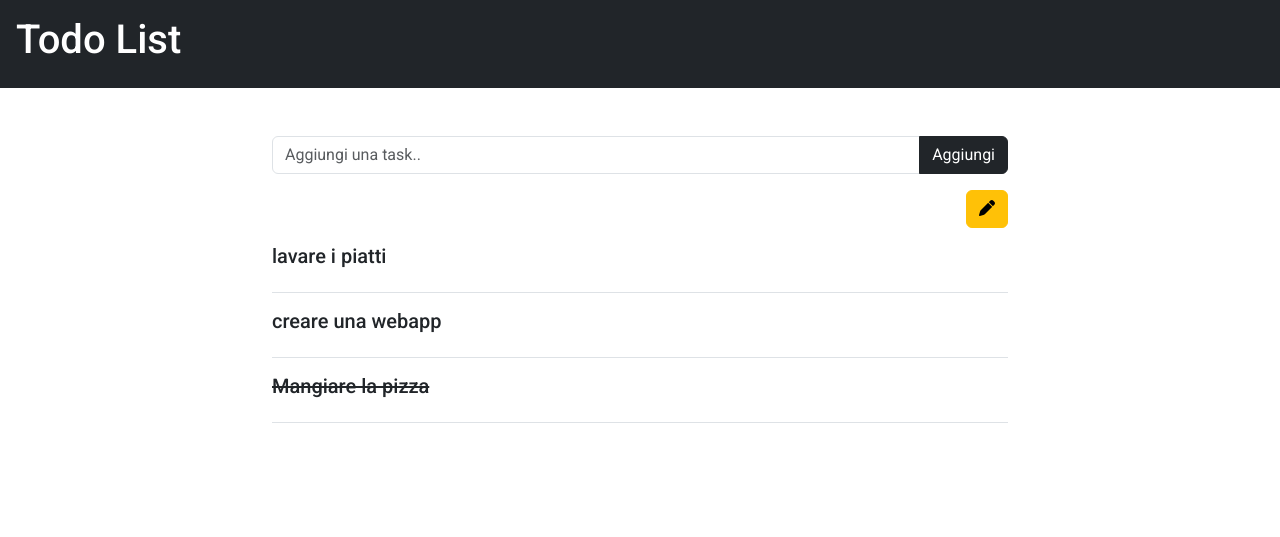
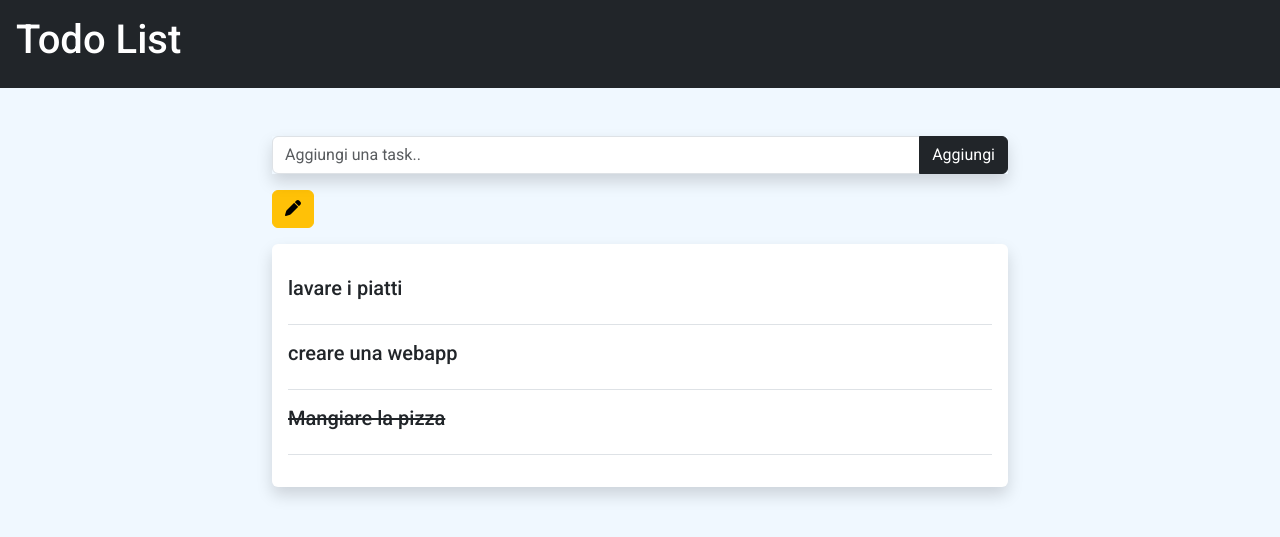
Before and after one commit to alex02r/php-todo-list-json, a PHP site: page / in a window 1280 px wide. Shown: the top 537 px of the page. Run offline with PHP 8.4, Linux system fonts and the light colour scheme.

Commit message:
[UPGRADE] Aggiunto stile alla pagine

```diff
--- a/css/style.css
+++ b/css/style.css
@@ -5,3 +5,6 @@
     box-sizing: border-box;
     font-family: 'Roboto', sans-serif;
 }
+body{
+    background-color: aliceblue;
+}
--- a/index.php
+++ b/index.php
@@ -18,15 +18,14 @@
         <div class="container my-5">
             <div class="row justify-content-center">
                 <div class="col-8">
-                    <div class="input-group mb-3">
+                    <div class="input-group mb-3 shadow">
                         <input type="text" class="form-control" placeholder="Aggiungi una task.." @keyup.enter="AddTask()" v-model="newItem">
                         <span class="input-group-text btn btn-dark" @click="AddTask()">Aggiungi</span>
                     </div>
-                    <div class="btn btn-warning float-end" @click="edit = !edit">
+                    <div class="btn btn-warning mb-3" @click="edit = !edit">
                         <i :class="!edit ? 'fas fa-pen' : 'fas fa-check'"></i>
                     </div>
-                </div>
-                <div class="col-8">
+                    <div class="bg-white rounded shadow p-3">
                         <ul class="list-unstyled">
                             <li v-for="item, index in todoList " :key="index" class="d-flex align-items-center justify-content-between border-bottom py-3">
                                 <h5 :class="item.do ? 'text-decoration-line-through' : '' " role="button" @click="doTask(index)">{{ item.name }}</h5>
@@ -37,6 +36,7 @@
                 </div>
             </div>
         </div>
+    </div>
     <script type="text/javascript" src="./script.js"></script>
 </body>
 </html>
```
Lines whose indentation alone changed are shown as unchanged.
